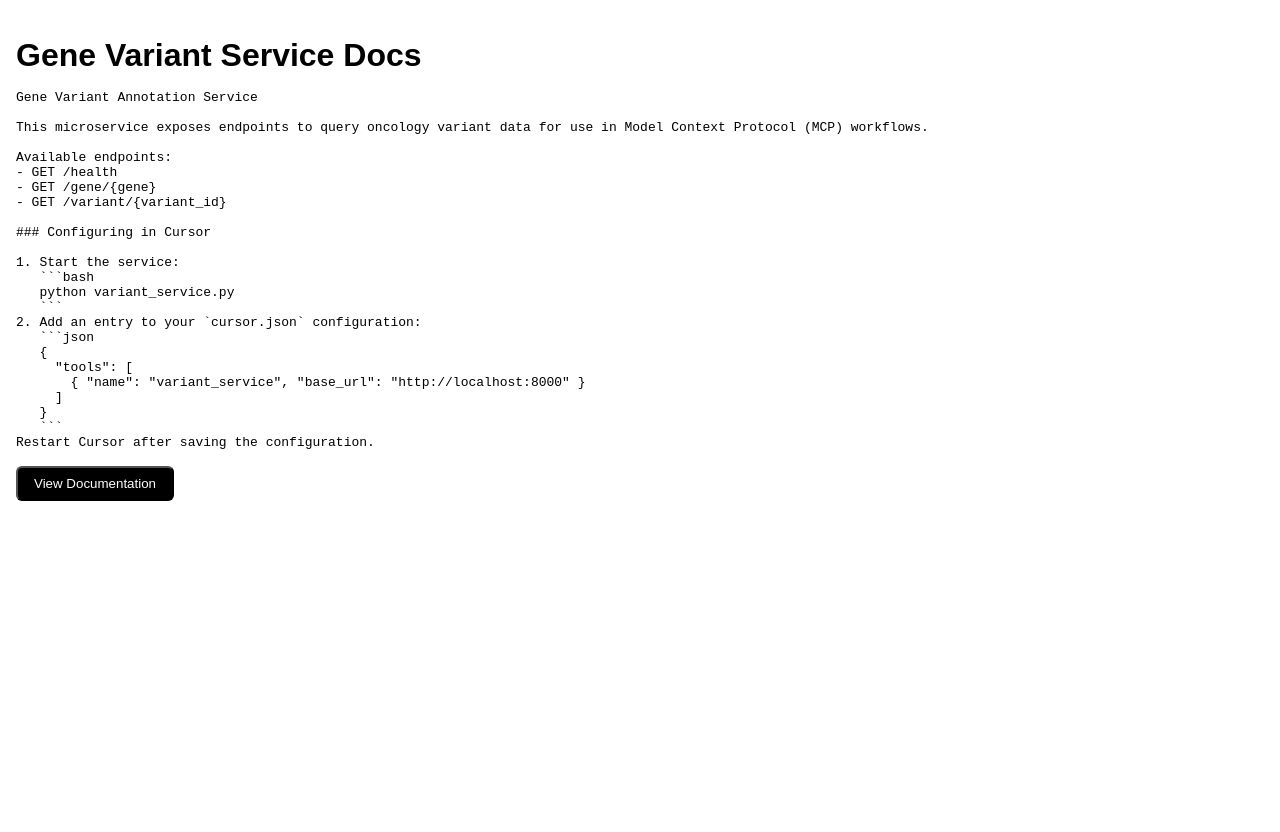
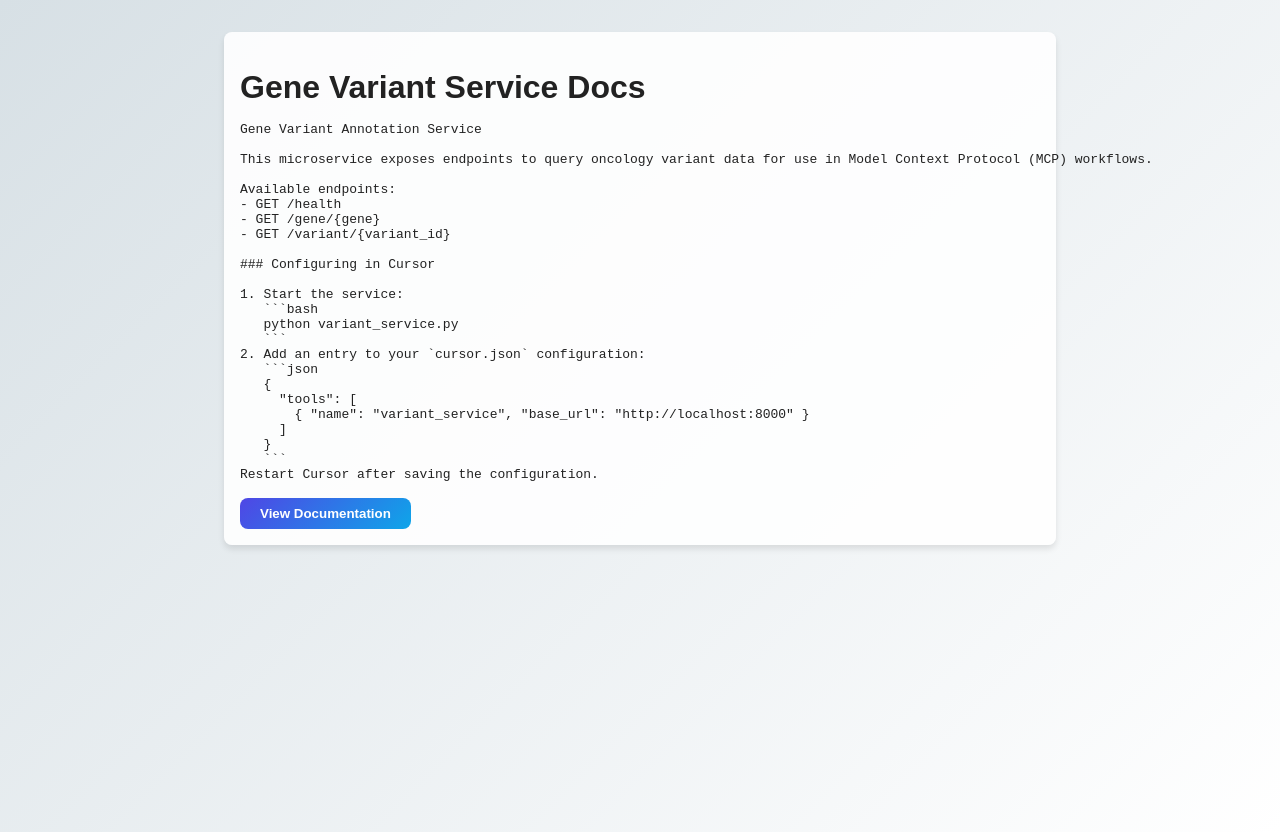
Before and after one commit to csjoblom/mcp-gene-variant-annotation, a React (Vite) app in the folder react_web_app/: page / in a window 1280 px wide. Before the commit the page ends 800 px from the top, so only its background shows below. Built offline with nearby package versions, Linux system fonts and the light colour scheme.

Commit message:
Improve web app styling

```diff
--- a/react_web_app/components/ui/button.css
+++ b/react_web_app/components/ui/button.css
@@ -1,11 +1,14 @@
 .shadcn-btn {
-  padding: 0.5rem 1rem;
-  border-radius: 0.375rem;
-  background-color: #000;
+  padding: 0.5rem 1.25rem;
+  border-radius: 0.5rem;
+  background: linear-gradient(135deg, #4f46e5, #0ea5e9);
   color: #fff;
-  font-weight: 500;
+  font-weight: 600;
+  border: none;
   cursor: pointer;
+  transition: transform 0.1s ease-in-out, box-shadow 0.2s;
 }
 .shadcn-btn:hover {
-  background-color: #111;
+  transform: translateY(-2px);
+  box-shadow: 0 4px 8px rgba(0, 0, 0, 0.2);
 }
--- a/react_web_app/components/ui/card.css
+++ b/react_web_app/components/ui/card.css
@@ -1,7 +1,8 @@
 .shadcn-card {
-  padding: 1rem;
-  border-radius: 0.5rem;
-  background-color: #f9f9f9;
+  padding: 1.5rem;
+  border-radius: 0.75rem;
+  background: rgba(255, 255, 255, 0.8);
   border: 1px solid #e5e7eb;
-  box-shadow: 0 1px 2px rgba(0,0,0,0.05);
+  box-shadow: 0 2px 4px rgba(0, 0, 0, 0.1);
+  backdrop-filter: blur(6px);
 }
--- a/react_web_app/src/App.jsx
+++ b/react_web_app/src/App.jsx
@@ -36,7 +36,7 @@ export default function App() {
   }
 
   return (
-    <main className="p-4 font-sans">
+    <main className="p-4 font-sans main-container">
       <h1 className="text-2xl font-bold mb-4">Gene Variant Service Docs</h1>
       <pre className="whitespace-pre-wrap">{docText}</pre>
       <div className="mt-4">
--- a/react_web_app/src/DocsPage.jsx
+++ b/react_web_app/src/DocsPage.jsx
@@ -5,7 +5,7 @@ import './index.css';
 
 export default function DocsPage({ onBack }) {
   return (
-    <main className="p-4 font-sans">
+    <main className="p-4 font-sans main-container">
       <Button onClick={onBack}>Back</Button>
       <Card>
         <h1 className="text-xl font-bold mb-2">Gene Variant Annotation Service</h1>
--- a/react_web_app/src/index.css
+++ b/react_web_app/src/index.css
@@ -1,7 +1,19 @@
 body {
-  font-family: sans-serif;
+  font-family: 'Segoe UI', Tahoma, Geneva, Verdana, sans-serif;
   margin: 0;
   padding: 0;
+  min-height: 100vh;
+  background: linear-gradient(135deg, #d7e0e5 0%, #ffffff 100%);
+  color: #222;
+}
+
+.main-container {
+  max-width: 800px;
+  margin: 2rem auto;
+  background: rgba(255, 255, 255, 0.9);
+  border-radius: 0.5rem;
+  box-shadow: 0 4px 6px rgba(0, 0, 0, 0.1);
+  padding: 2rem;
 }
 
 .text-xl { font-size: 1.25rem; }
```
